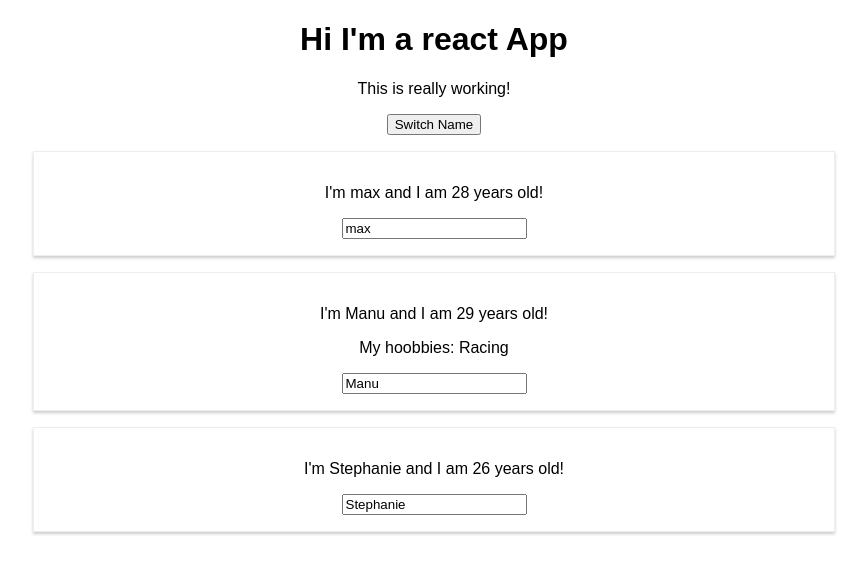
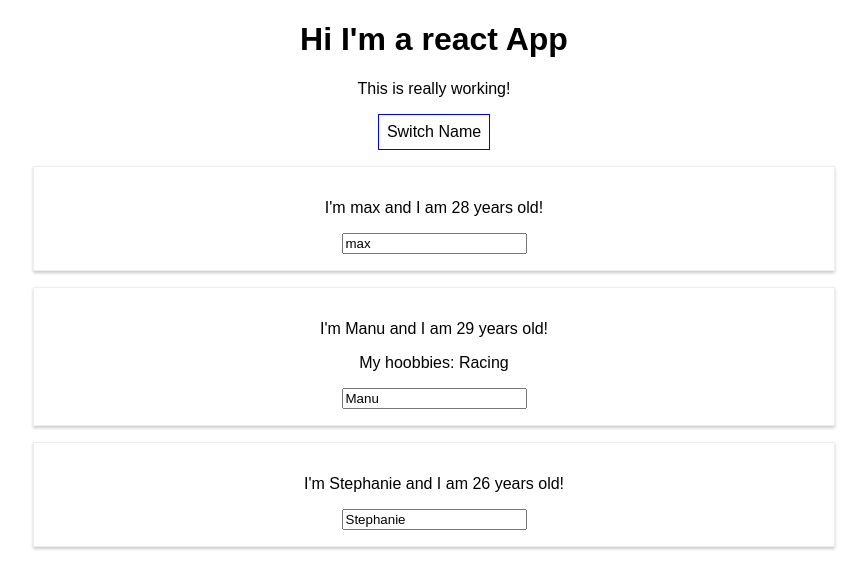
Before and after one commit to darthinvader/react-learning, a React (Create React App) app in the folder react-complete/: page / in a window 1280 px wide. Shown: the top 588 px of the page, without its empty margins (206-1073 px from the left). Built offline with nearby package versions, Linux system fonts and the light colour scheme.

Commit message:
[tutorial] inline styling

```diff
--- a/react-complete/src/App.js
+++ b/react-complete/src/App.js
@@ -34,11 +34,21 @@ class App extends Component {
   };
 
   render() {
+    const style = {
+      backgroundColor: "white",
+      font: "inherit",
+      border: "1px solid blue",
+      padding: "8px",
+      cursor: "pointer",
+    };
     return (
       <div className="App">
         <h1>Hi I'm a react App</h1>
         <p>This is really working!</p>
-        <button onClick={() => this.switchNameHandler("Maximilian!!")}>
+        <button
+          style={style}
+          onClick={() => this.switchNameHandler("Maximilian!!")}
+        >
           Switch Name
         </button>
         <Person
```
